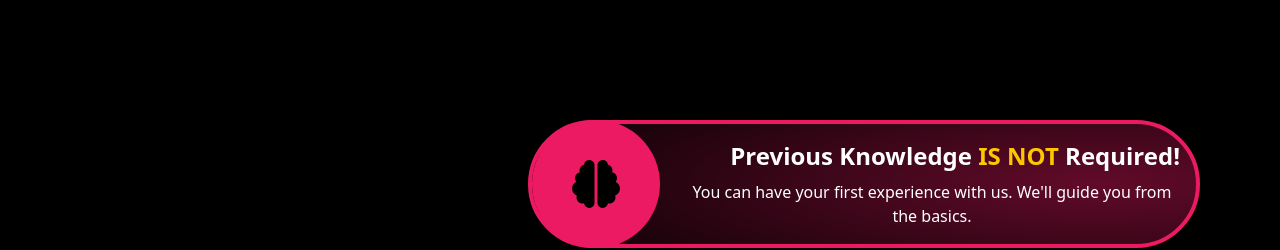
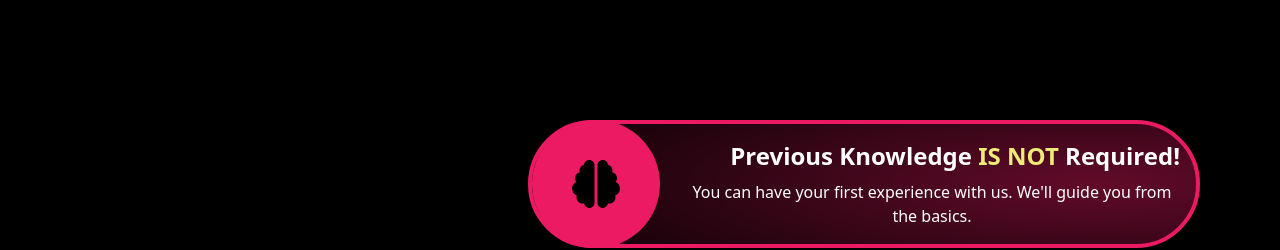
Before and after one commit to YAFFMN/OVAC, a React (Vite) app: page /bootcamp in a window 1280 px wide. Shown: the part 2640-2890 px from the top of the page. Built offline with nearby package versions, Linux system fonts and the light colour scheme.

Commit message:
Update BootcampEligibility.jsx

```diff
--- a/src/Components/BootcampEligibility.jsx
+++ b/src/Components/BootcampEligibility.jsx
@@ -128,7 +128,7 @@ const BootcampEligibility = () => {
                 <R_EligabilityCard
                   title={
                     <span className="text-sm sm:text-base md:text-lg lg:text-xl xl:text-2xl font-semibold leading-tight">
-                    Previous Knowledge <span className="text-yellow-400 font-bold">IS NOT</span> Required!
+                      Previous Knowledge <span className="text-[var(--main-color-2)] font-bold">IS NOT</span> Required!
                     </span>
                   }
                   description="You can have your first experience with us. We'll guide you from the basics."
```
Lines whose indentation alone changed are shown as unchanged.
